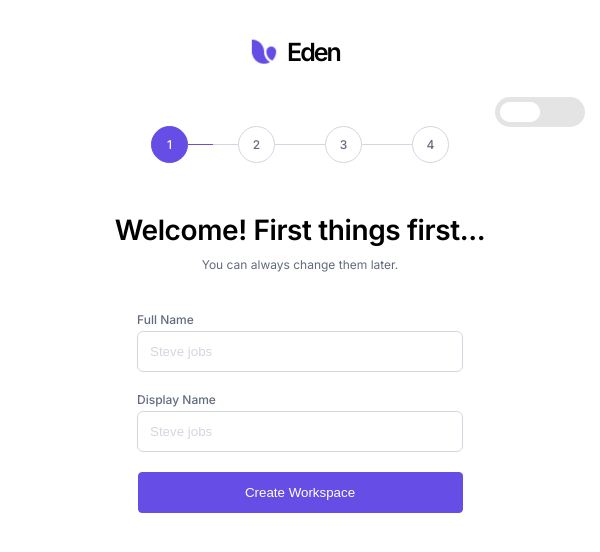
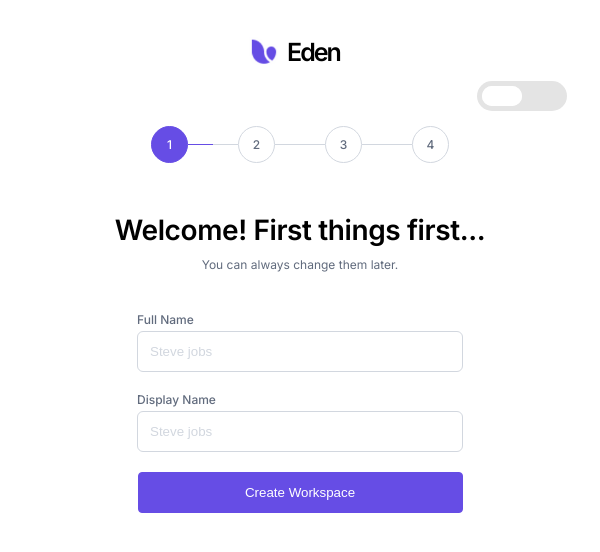
Before and after one commit to HitanshiMehta/CutshortOnboarding, a React (Create React App) app: page / in a window 600 px wide. Shown: the top 552 px of the page. Built offline with nearby package versions, Linux system fonts and the light colour scheme.

Commit message:
Media query added

```diff
--- a/src/components/ToggleDark/ToggleDark.scss
+++ b/src/components/ToggleDark/ToggleDark.scss
@@ -271,9 +271,9 @@ svg {
   }
 }
 
-@media screen and (min-width: 600px) {
+@media screen and (max-width: 600px) {
   .wrapper {
-    width: 20%;
-    top: 2%;
+    width: 26%;
+    top: 0%;
   }
 }
```
